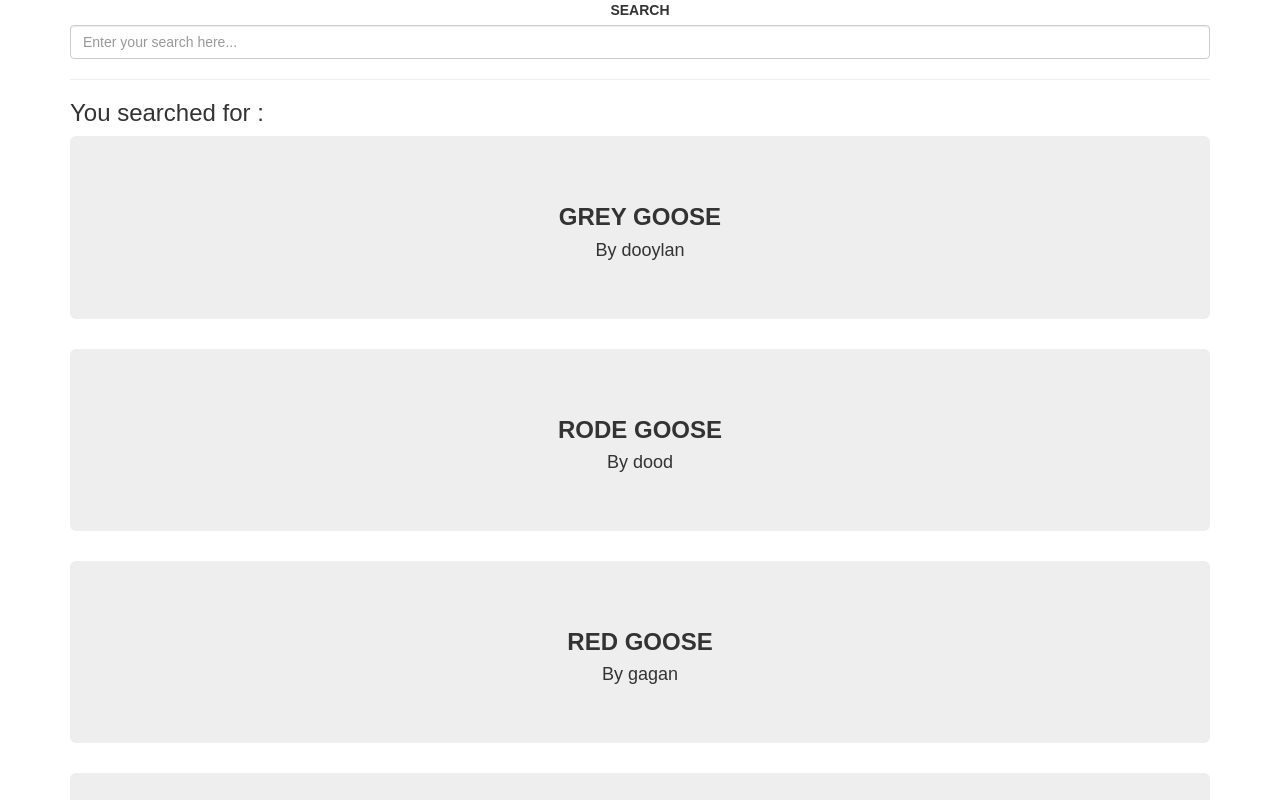
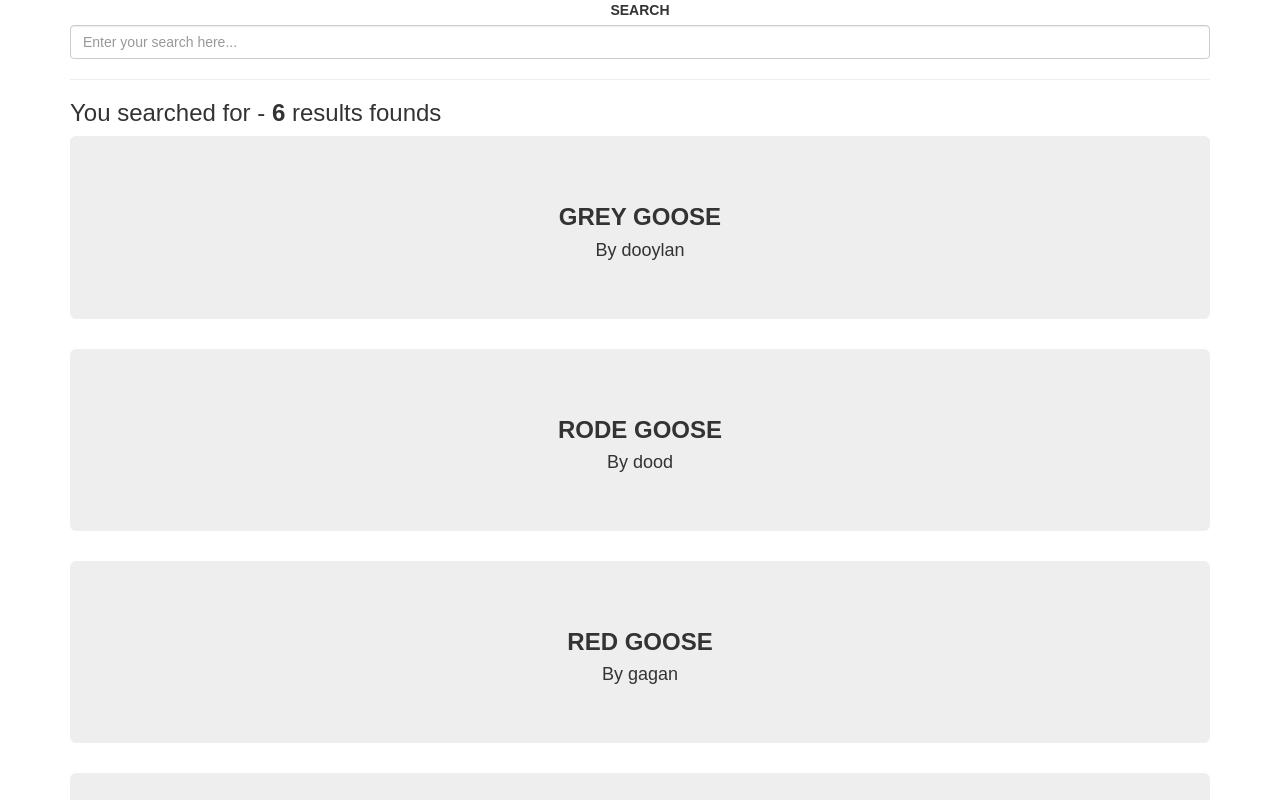
Before and after one commit to CodHeK/instant-search-bar, a React (Create React App) app: page / in a window 1280 px wide. Shown: the top 800 px of the page. Built offline with nearby package versions, Linux system fonts and the light colour scheme.

Commit message:
improved

```diff
--- a/src/App.js
+++ b/src/App.js
@@ -30,12 +30,15 @@
 ]
 
 
+
+
 class App extends Component {
   constructor(props) {
     super(props);
     this.state = {
       search : "",
       data : [],
+      error : []
     }
     this.searchParam = this.searchParam.bind(this);
   }
@@ -43,12 +46,14 @@
   componentWillMount() {
     this.setState({
       data: initialData,
+      error: []
     })
   }
 
   searchParam(event) {
     let searchedValue = event.target.value;
     let filtered = []
+    let errorVal = []
     console.log(searchedValue);
     for(var i = 0;i < initialData.length;i++) {
       console.log(initialData[i].title.match(searchedValue) || initialData[i].author.match(searchedValue));
@@ -56,12 +61,20 @@
         filtered.push(initialData[i]);
       }
     }
+    if(filtered.length === 0) {
+      let error =
+        {
+          title : "Unable to search for : " + searchedValue,
+          author : ""
+        }
+        errorVal.push(error);
+    }
 
-    this.setState({ search : searchedValue, data : filtered });
+    this.setState({ search : searchedValue, data : filtered, error : errorVal});
   }
 
   render() {
-    const { search, data } = this.state;
+    const { search, data, error } = this.state;
     return (
       <div className="App container">
         <FormGroup controlId="formBasicText">
@@ -69,7 +82,7 @@
           <FormControl type="text" onChange={this.searchParam} placeholder="Enter your search here..." />
         </FormGroup>
         <hr />
-        <h3 style={{ textAlign: 'left' }}>You searched for : {search} </h3>
+        <h3 style={{ textAlign: 'left' }}>You searched for <b>{search}</b> - <b>{data.length}</b> results founds</h3>
         <div>
           {
             data.map((each, index) => (
@@ -80,6 +93,15 @@
             ))
           }
         </div>
+        <div>
+          {
+            error.map((each, index) => (
+              <div className="jumbotron">
+                  <h2>No results found for : {search}</h2>
+              </div>
+            ))
+          }
+        </div>
       </div>
     );
   }
```
